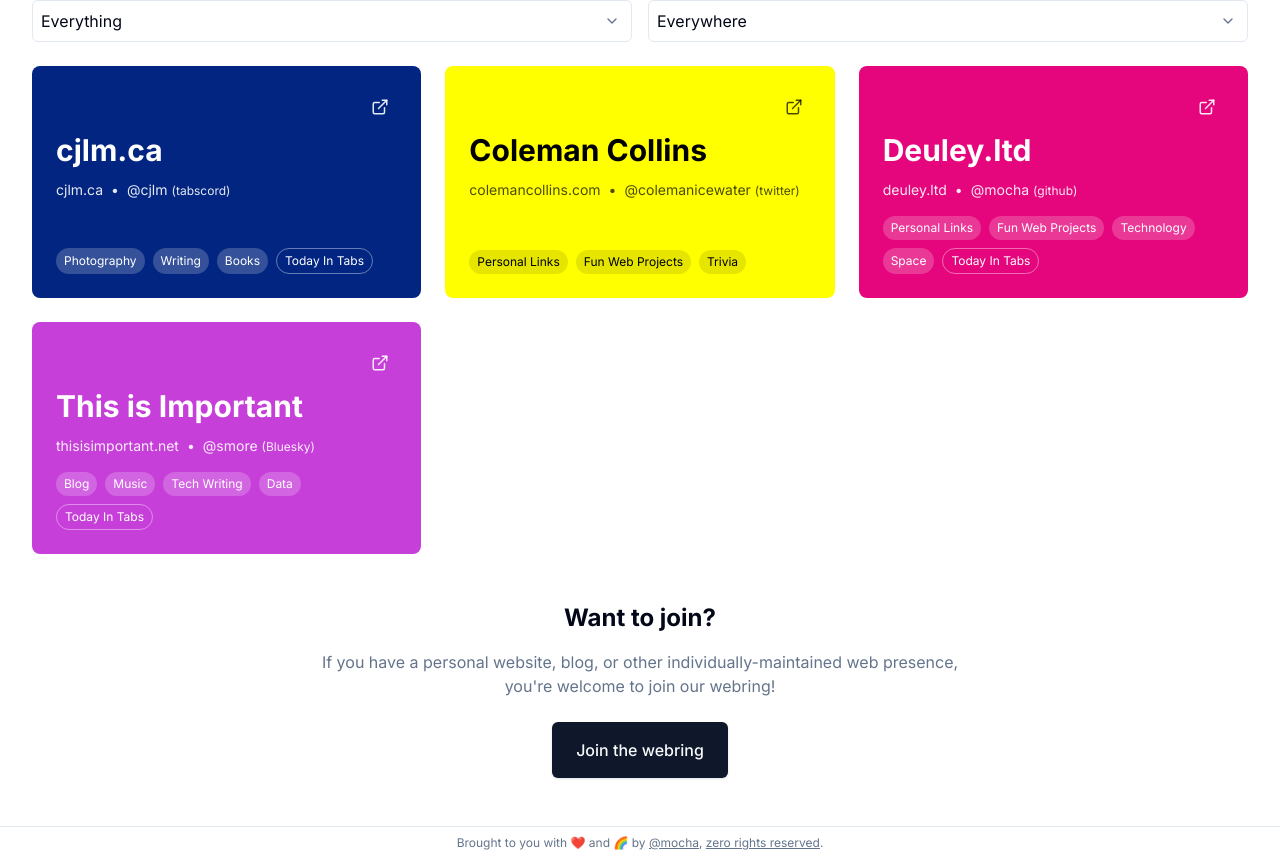
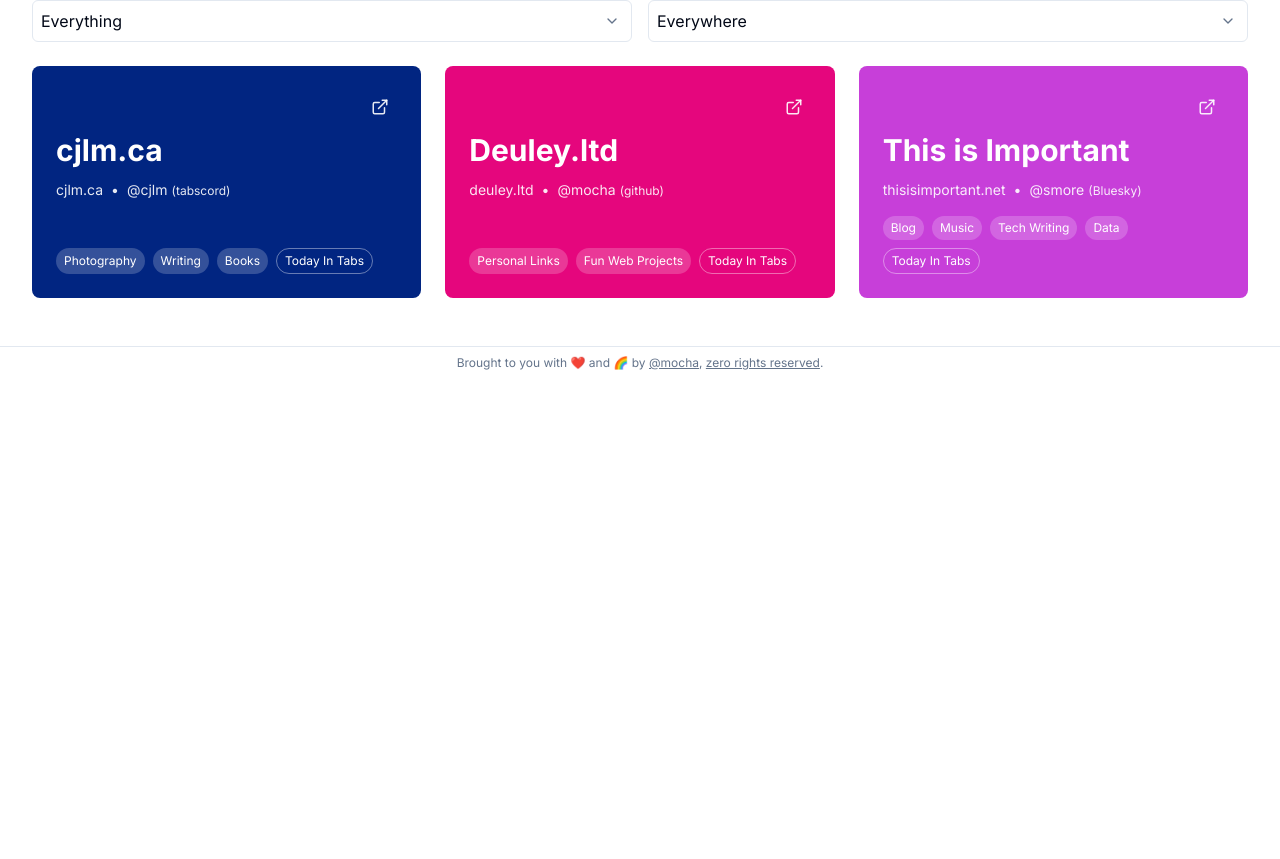
Before and after one commit to mocha/webring, a Next.js app in the folder application/: page / in a window 1280 px wide. Shown: the part 356-1215 px from the top of the page. After the commit the page ends 800 px from the top, so only its background shows below. Built offline with nearby package versions, Linux system fonts and the light colour scheme.

Commit message:
misc tweaks, removing parsed data from repo

```diff
--- a/application/app/layout.tsx
+++ b/application/app/layout.tsx
@@ -32,7 +32,7 @@
                     className="flex items-center bg-green-600 hover:bg-green-700 text-white px-4 py-2 rounded-md transition-colors"
                   >
                     <DoorOpen size={18} className="mr-1" />
-                    <span>Join us!</span>
+                    <span>Join the ring!</span>
                   </Link>
                 </li>
               </ul>
--- a/application/app/page.tsx
+++ b/application/app/page.tsx
@@ -90,17 +90,6 @@
 
       <DirectoryTable />
 
-      <section className="mt-12 text-center">
-        <h2 className="text-2xl font-bold mb-4">Want to join?</h2>
-        <p className="text-muted-foreground mb-6 max-w-2xl mx-auto">
-          If you have a personal website, blog, or other individually-maintained web presence, you're welcome to join our webring!
-        </p>
-        <Link href="/join">
-          <button className="inline-flex items-center justify-center rounded-md bg-primary px-6 py-4 text-base font-medium text-primary-foreground shadow hover:bg-primary/90 transition-colors">
-            Join the webring
-          </button>
-        </Link>
-      </section>
     </main>
   )
 }
--- a/application/components/join-form.tsx
+++ b/application/components/join-form.tsx
@@ -150,7 +150,7 @@
 
         <div className="space-y-2">
           <label htmlFor="color" className="block text-lg font-medium">
-            Color
+            Color Theme
           </label>
           <div className="flex items-center space-x-2">
             <input
@@ -171,7 +171,8 @@
               placeholder="#RRGGBB"
             />
           </div>
-        </div>
+          <p className="text-xs text-muted-foreground">What color theme shall we use to style the card in the directory and site's widget?</p>
+          </div>
       </div>
 
       <div className="space-y-2">
--- a/application/public/data/full-ring.json
+++ b/application/public/data/full-ring.json
@@ -23,19 +23,6 @@
         "today_in_tabs"
       ]
     },
-    "https://colemancollins.com": {
-      "url": "https://colemancollins.com",
-      "name": "Coleman Collins",
-      "description": "Coleman's links",
-      "owner": "@colemanicewater",
-      "owner_type": "twitter",
-      "color": "#ff0",
-      "website_categories": [
-        "personal_links",
-        "fun_web_projects",
-        "trivia"
-      ]
-    },
     "https://deuley.ltd": {
       "url": "https://deuley.ltd",
       "name": "Deuley.ltd",
@@ -44,9 +31,7 @@
       "color": "#e5067d",
       "website_categories": [
         "personal_links",
-        "fun_web_projects",
-        "technology",
-        "space"
+        "fun_web_projects"
       ],
       "ringlets": [
         "today_in_tabs"
--- a/application/public/data/today_in_tabs.json
+++ b/application/public/data/today_in_tabs.json
@@ -28,9 +28,7 @@
       "color": "#e5067d",
       "website_categories": [
         "personal_links",
-        "fun_web_projects",
-        "technology",
-        "space"
+        "fun_web_projects"
       ],
       "ringlets": [
         "today_in_tabs"
```
Also changed, not shown: 1 other file (tests, documents, lock files or other folders).
